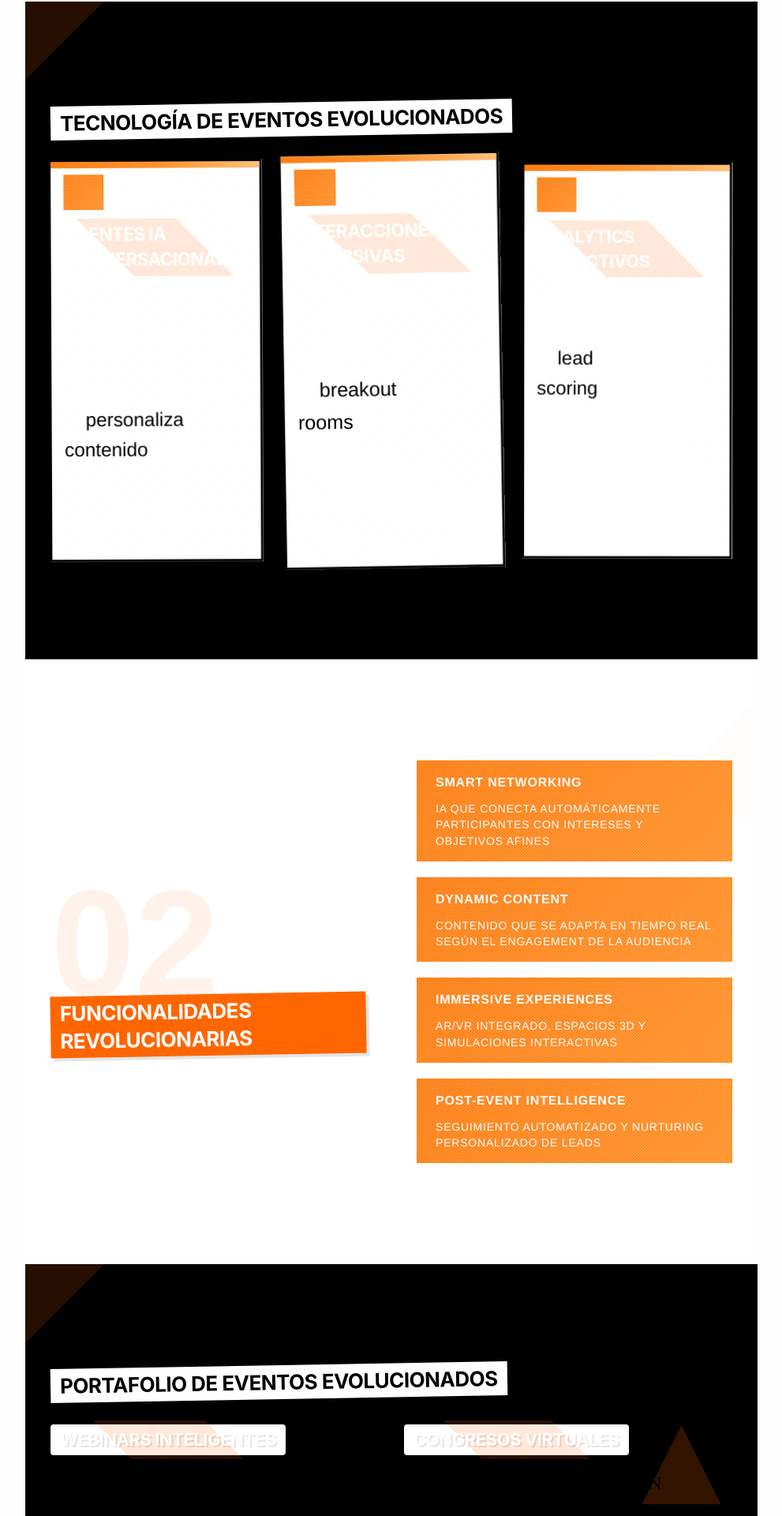
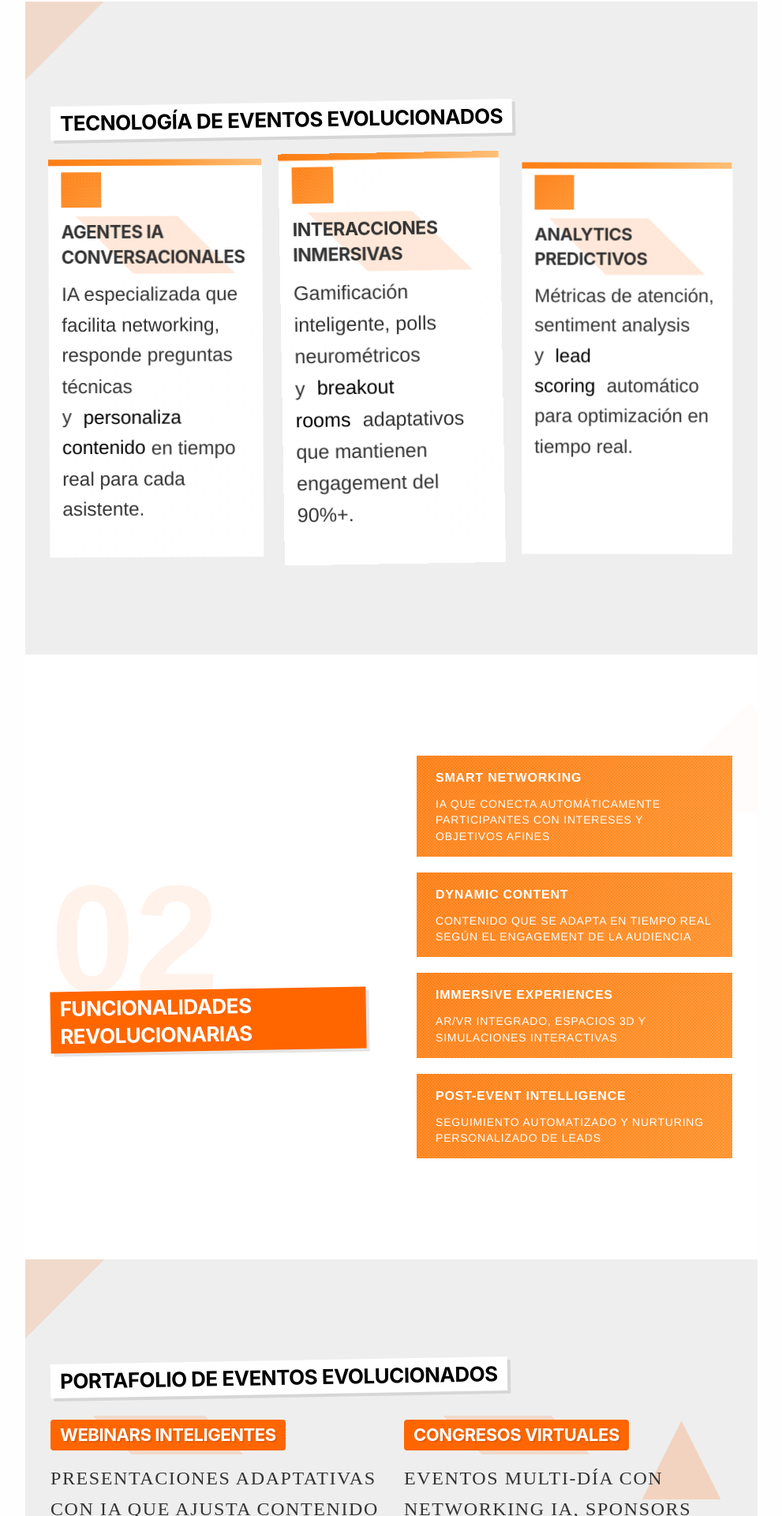
Before and after one commit to genialityco/genpagemockup, a React (Vite) app: page /gen-live in a window 1280 px wide. Shown: the part 1818-3738 px from the top of the page at 79% size, without its empty margins (144-1135 px from the left). Built offline with nearby package versions, Linux system fonts and the light colour scheme.

Commit message:
mejorando los estilos de la página web

```diff
--- a/src/pages/ExperienciasInteractivas.jsx
+++ b/src/pages/ExperienciasInteractivas.jsx
@@ -104,7 +104,8 @@ export default function ExperienciasInteractivas() {
           </Title>
 
           <SimpleGrid cols={{ base: 1, md: 3 }} spacing="xl">
-            <Card className="pop-animation">
+            <Card className="">
+                 {/* <Card className="pop-animation"> */}
               <ThemeIcon
                 color="orange"
                 size="xl"
@@ -123,7 +124,7 @@ export default function ExperienciasInteractivas() {
               </Text>
             </Card>
 
-            <Card className="pop-animation" style={{ animationDelay: '0.5s' }}>
+            <Card className="" style={{ animationDelay: '0.5s' }}>
               <ThemeIcon
                 color="orange"
                 size="xl"
@@ -142,7 +143,7 @@ export default function ExperienciasInteractivas() {
               </Text>
             </Card>
 
-            <Card className="pop-animation" style={{ animationDelay: '1s' }}>
+            <Card className="" style={{ animationDelay: '1s' }}>
               <ThemeIcon
                 color="orange"
                 size="xl"
--- a/src/styles/global.css
+++ b/src/styles/global.css
@@ -86,7 +86,7 @@ h3:before {
 }
 
 .section.invert {
-  background: #000;
+  background: #eeeeee;
   color: #fff;
 }
 
@@ -96,7 +96,8 @@ h3:before {
 }
 
 .section.invert .pop-highlight {
-  background: #fff;
+  /* background: #fff; */
+    background: #ff6600;
   color: #000;
 }
 
@@ -118,6 +119,14 @@ h3:before {
   right: -50px;
   left: auto;
   clip-path: polygon(100% 0, 100% 100%, 0 100%);
+}
+
+.mantine-Card-root {
+    border: none !important;
+}
+
+.mantine-SimpleGrid-root p,h3  {
+    color: #333 !important;
 }
 
 /* Pop-Art Grid System */
```
